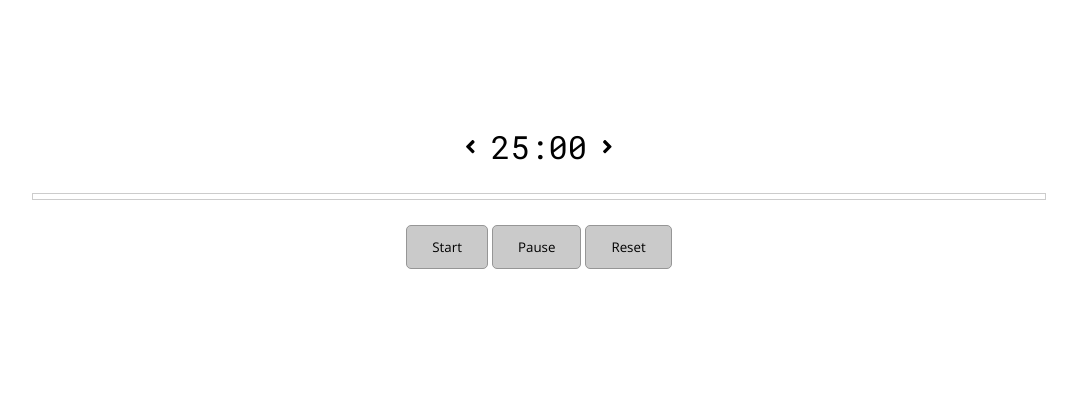
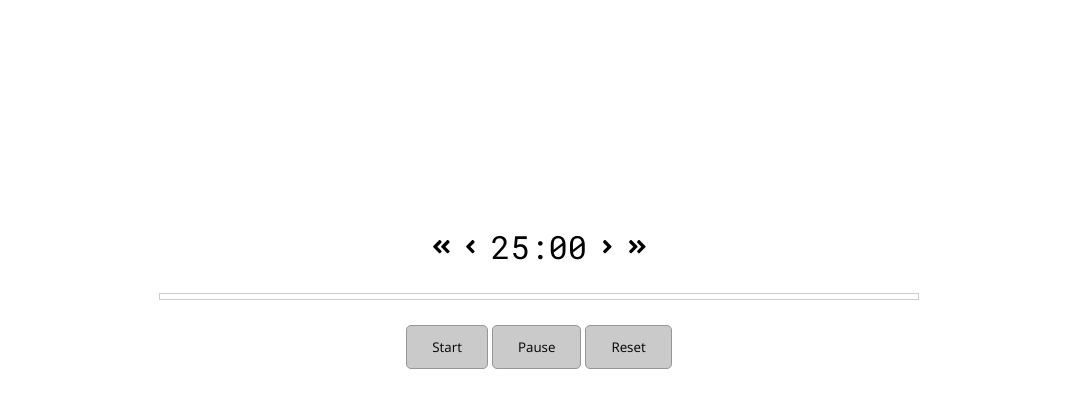
Before and after one commit to leosoaivan/js-pomodoro, a website: page index.html in a window 1280 px wide. Shown: the whole page, without its empty margins (101-1178 px from the left). Drawn offline with nearby package versions, Linux system fonts and the light colour scheme.

Commit message:
Add styling for desktops

```diff
--- a/index.html
+++ b/index.html
@@ -11,12 +11,18 @@
 </head>
 <body>
   <div id="timer">
-    <div id="remove-arrow" class="changetime arrow">
+    <div class="changetime arrow arrow-decrease">
+      <i class="fas fa-angle-double-left fa-lg"></i>
+    </div>
+    <div class="changetime arrow arrow-decrease">
       <i class="fas fa-angle-left fa-lg"></i>
     </div>
     <div id="time">25:00</div>
-    <div id="add-arrow" class="changetime arrow">
+    <div class="changetime arrow arrow-increase">
       <i class="fas fa-angle-right fa-lg"></i>
+    </div>
+    <div class="changetime arrow arrow-increase">
+      <i class="fas fa-angle-double-right fa-lg"></i>
     </div>
   </div>
   <div id="progressBar">
--- a/src/js/script.js
+++ b/src/js/script.js
@@ -4,7 +4,7 @@ const time = document.getElementById('time')
 const startButton = document.getElementById('startButton')
 const pauseButton = document.getElementById('pauseButton')
 const resetButton = document.getElementById('resetButton')
-const arrowsToChangeTimer = document.querySelectorAll('.changetime')
+const arrowsToChangeTimer = document.querySelectorAll('.arrow')
 const currentProgress = document.getElementById('currentProgress')
 const standardMinutes = 25
 
--- a/src/scss/styles.scss
+++ b/src/scss/styles.scss
@@ -1,6 +1,12 @@
 /* Mobile styles */
 @media only screen and (max-width: 400px) {
+  #timer {
+    margin-top: 125px;
+  }
 
+  #progressBar {
+    width: 80%;
+  }
 }
 
 /* Tablet styles */
@@ -9,8 +15,14 @@
 }
 
 /* Desktop styles */
+@media only screen and (min-width: 961px) {
+  #timer {
+    margin-top: 225px;
+  }
 
-@media only screen and (min-width: 961px) {
+  #progressBar {
+    width: 60%;
+  }
 
 }
 
@@ -21,7 +33,6 @@
   justify-content: center;
   align-items: center;
   text-align: center;
-  margin-top: 125px;
 }
 
 #time {
@@ -30,7 +41,6 @@
 }
 
 #progressBar {
-  width: 80%;
   background-color: rgba(255, 255, 255, .2);
   border: 1px solid rgba(0, 0, 0, .2);
   margin: 25px auto;
@@ -43,8 +53,15 @@
 
 /* Arrows */
 .arrow {
-  margin: 0px 15px;
   vertical-align: middle;
+}
+
+.arrow-decrease {
+  margin-right: 15px;
+}
+
+.arrow-increase {
+  margin-left: 15px;
 }
 
 /* Buttons */
@@ -69,6 +86,11 @@ button {
     background-color: white;
     color: rgb(150, 150, 150);
     border: 1px dashed rgb(150, 150, 150);
+    border-radius: 7px;
     cursor: not-allowed;
   }
+
+  &:active {
+    outline: none;
+  }
 }
```
Also changed, not shown: dist/css/styles.css, dist/js/app.js, dist/js/app.min.js.
